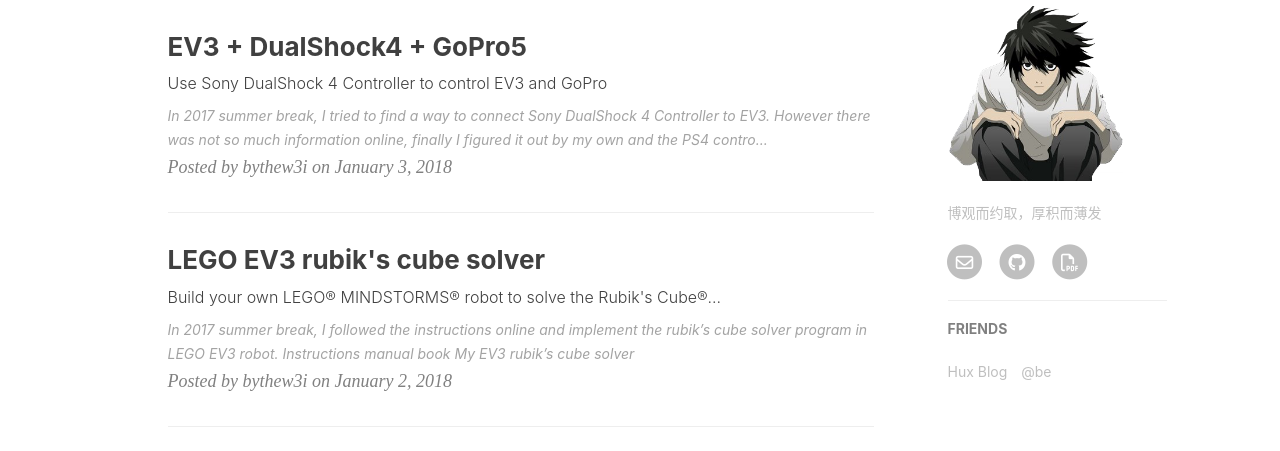
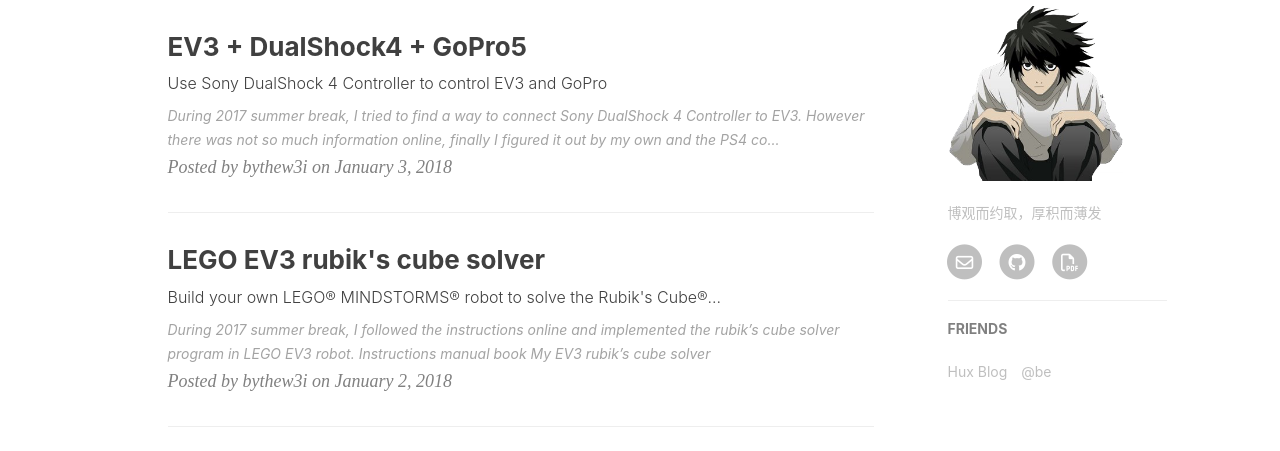
Before and after one commit to by-the-w3i/by-the-w3i.github.io, a Jekyll site: the page built from index.html, in a window 1280 px wide. Shown: the part 652-1103 px from the top of the page. Built offline with Jekyll 4.4.1, drawn with Linux system fonts in a browser that asks for light colours; nearby versions of some CDN libraries; the list of posts is cut into pages by our own code; comment, search, counter and statistics services are not loaded.

Commit message:
fix some typos

```diff
--- a/_posts/2018-01-02-EV3-rubik-cube.md
+++ b/_posts/2018-01-02-EV3-rubik-cube.md
@@ -10,7 +10,7 @@
     - LEGO
 ---
 
-> In 2017 summer break, I followed the instructions online and implement the rubik's cube solver program in LEGO EV3 robot.
+> During 2017 summer break, I followed the instructions online and implemented the rubik's cube solver program in LEGO EV3 robot.
 
 #### Instructions
 > [manual book](http://mindcuber.com/mindcub3r/mindcub3r.html)
--- a/_posts/2018-01-03-EV3-PS4-controller.md
+++ b/_posts/2018-01-03-EV3-PS4-controller.md
@@ -11,7 +11,7 @@
     - LEGO
 ---
 
-> In 2017 summer break, I tried to find a way to connect Sony DualShock 4 Controller to EV3. However there was not so much information online, finally I figured it out by my own and the PS4 controller now can fully programmed.
+> During 2017 summer break, I tried to find a way to connect Sony DualShock 4 Controller to EV3. However there was not so much information online, finally I figured it out by my own and the PS4 controller now can be fully programmed.
 
 ### Resources
 
```
